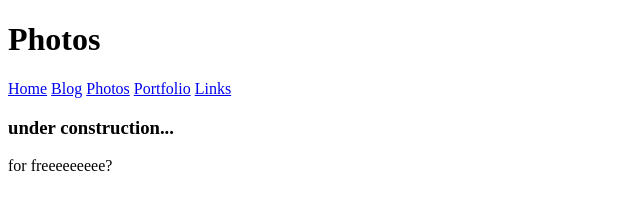
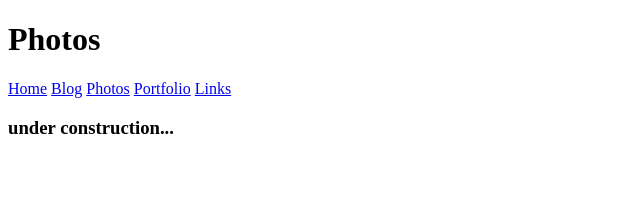
Before and after one commit to marktvia/marktvia.github.io, a plain HTML site: page photos.html in a window 1280 px wide. Shown: the whole page, without its empty margins (0-640 px from the left). Drawn offline with Linux system fonts and the light colour scheme.

Commit message:
Update photos.html

```diff
--- a/photos.html
+++ b/photos.html
@@ -24,7 +24,7 @@
         </main>
 
         <footer>
-            <p>for freeeeeeeee?</p>
+            <!-- <p>for freeeeeeeee?</p> -->
         </footer>
     </body>
 </html>
```
